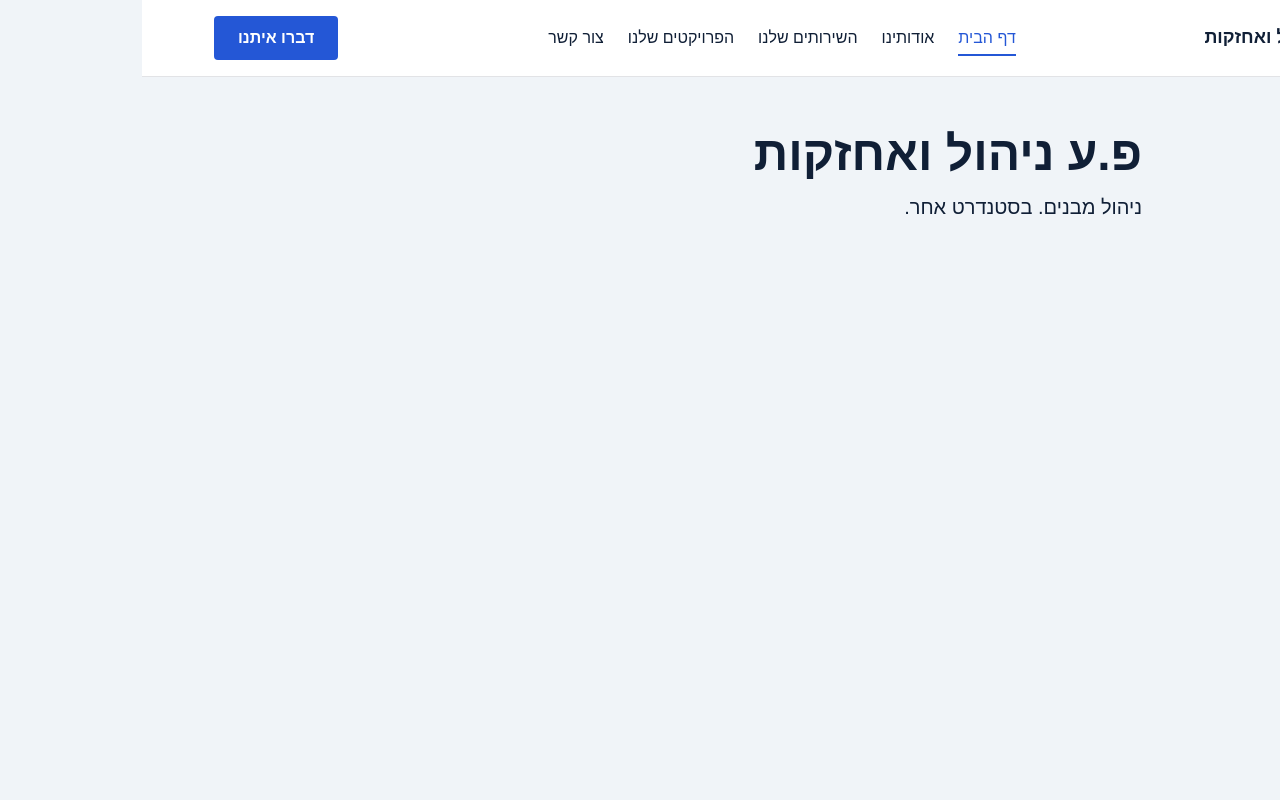
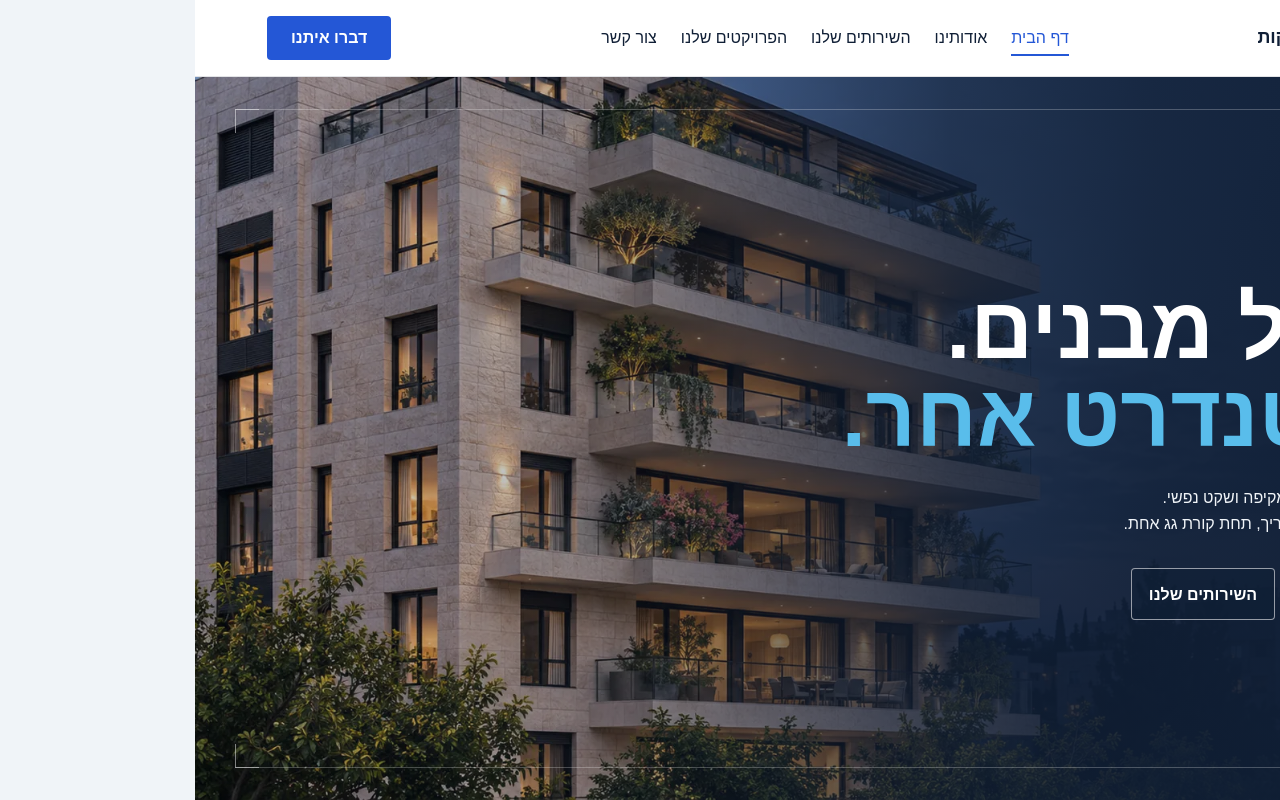
Before and after one commit to Omerf130/if-mivnim-managment, a Next.js app: page / in a window 1280 px wide. Built offline with nearby package versions, Linux system fonts and the light colour scheme.

Commit message:
feat: implement cinematic hero foundation (CP3)

```diff
--- a/src/app/page.tsx
+++ b/src/app/page.tsx
@@ -1,9 +1,9 @@
-import HomeIntro from "@/sections/home/HomeIntro";
+import Hero from "@/sections/home/Hero";
 
 export default function HomePage() {
   return (
     <main id="home" tabIndex={-1}>
-      <HomeIntro />
+      <Hero />
       <div id="about" tabIndex={-1} />
       <div id="services" tabIndex={-1} />
       <div id="projects" tabIndex={-1} />
--- /dev/null
+++ b/src/sections/home/Hero.module.scss
@@ -0,0 +1,231 @@
+@use "../../styles/tokens" as tokens;
+
+.hero {
+  position: relative;
+  isolation: isolate;
+  display: grid;
+  min-block-size: clamp(34rem, calc(100svh - #{tokens.$header-height} - 1px), 62rem);
+  color: tokens.$color-white;
+  background-color: tokens.$color-navy;
+
+  &::after {
+    position: absolute;
+    z-index: -1;
+    inset: 0;
+    background: linear-gradient(
+      0deg,
+      rgba(tokens.$color-navy, 0.99) 0%,
+      rgba(tokens.$color-navy, 0.93) 24%,
+      rgba(tokens.$color-navy, 0.84) 51%,
+      rgba(tokens.$color-navy, 0.36) 74%,
+      rgba(tokens.$color-navy, 0.12) 100%
+    );
+    content: "";
+  }
+}
+
+.poster,
+.video {
+  position: absolute;
+  z-index: -2;
+  inset: 0;
+  inline-size: 100%;
+  block-size: 100%;
+  object-fit: cover;
+  object-position: 38% center;
+  pointer-events: none;
+}
+
+.video {
+  opacity: 0;
+
+  &[data-visible="true"] {
+    opacity: 1;
+  }
+}
+
+.frame {
+  position: relative;
+  display: grid;
+  align-items: end;
+  inline-size: min(100% - #{tokens.$space-2xl}, tokens.$container-wide);
+  margin-block: tokens.$space-lg;
+  margin-inline: auto;
+  padding-block: clamp(8rem, 32svh, 22rem) tokens.$space-2xl;
+  border-block: 1px solid rgba(tokens.$color-white, 0.24);
+
+  &::before,
+  &::after {
+    position: absolute;
+    inset-inline-end: 0;
+    inline-size: tokens.$space-lg;
+    block-size: tokens.$space-lg;
+    border-inline-end: 1px solid rgba(tokens.$color-white, 0.48);
+    pointer-events: none;
+    content: "";
+  }
+
+  &::before {
+    inset-block-start: -1px;
+    border-block-start: 1px solid rgba(tokens.$color-white, 0.48);
+  }
+
+  &::after {
+    inset-block-end: -1px;
+    border-block-end: 1px solid rgba(tokens.$color-white, 0.48);
+  }
+}
+
+.content {
+  max-inline-size: tokens.$container-content;
+}
+
+.accent {
+  inline-size: 2.75rem;
+  block-size: 0.1875rem;
+  margin-block-end: tokens.$space-lg;
+  background-color: tokens.$color-light-blue;
+}
+
+.title {
+  font-size: clamp(2.5rem, 9vw, 4.5rem);
+  font-weight: 800;
+  line-height: 1.02;
+
+  span {
+    display: block;
+    color: tokens.$color-light-blue;
+  }
+}
+
+.description {
+  margin-block-start: tokens.$space-lg;
+  color: tokens.$color-background;
+  font-size: clamp(1rem, 1.25vw, 1.25rem);
+  line-height: tokens.$line-height-body;
+
+  span {
+    display: block;
+  }
+}
+
+.actions {
+  display: flex;
+  flex-wrap: wrap;
+  gap: tokens.$space-sm;
+  margin-block-start: tokens.$space-xl;
+}
+
+.primary,
+.secondary {
+  display: inline-flex;
+  align-items: center;
+  justify-content: center;
+  min-block-size: 3.25rem;
+  padding: tokens.$space-sm tokens.$space-md;
+  border: 1px solid transparent;
+  border-radius: tokens.$radius-sm;
+  font-weight: tokens.$font-weight-bold;
+  text-align: center;
+  text-decoration: none;
+  transition: color tokens.$transition-fast, background-color tokens.$transition-fast;
+}
+
+.primary {
+  color: tokens.$color-navy;
+  background-color: tokens.$color-light-blue;
+
+  &:hover {
+    background-color: tokens.$color-white;
+  }
+}
+
+.secondary,
+.playback {
+  color: tokens.$color-white;
+  background-color: rgba(tokens.$color-navy, 0.55);
+  border-color: rgba(tokens.$color-white, 0.56);
+
+  &:hover {
+    background-color: tokens.$color-navy;
+  }
+}
+
+.hero :focus-visible {
+  outline-color: tokens.$color-white;
+}
+
+.playback {
+  position: absolute;
+  z-index: 1;
+  inset-block-start: calc(#{tokens.$space-lg} + 0.625rem);
+  inset-inline-end: max(calc(#{tokens.$space-lg} + 0.625rem), calc((100% - #{tokens.$container-wide}) / 2 + 0.625rem));
+  display: grid;
+  place-items: center;
+  inline-size: 2.75rem;
+  block-size: 2.75rem;
+  border-width: 1px;
+  border-style: solid;
+  border-radius: tokens.$radius-sm;
+  cursor: pointer;
+
+  &[aria-disabled="true"] {
+    cursor: default;
+  }
+}
+
+.playIcon {
+  inline-size: 0;
+  block-size: 0;
+  border-block: 0.375rem solid transparent;
+  border-left: 0.625rem solid currentColor;
+}
+
+.pauseIcon {
+  inline-size: 0.6875rem;
+  block-size: 0.75rem;
+  border-inline: 0.1875rem solid currentColor;
+}
+
+@media (min-width: tokens.$breakpoint-md) {
+  .hero::after {
+    background: linear-gradient(
+      270deg,
+      rgba(tokens.$color-navy, 0.99) 0%,
+      rgba(tokens.$color-navy, 0.91) 25%,
+      rgba(tokens.$color-navy, 0.78) 41%,
+      rgba(tokens.$color-navy, 0.31) 66%,
+      rgba(tokens.$color-navy, 0.14) 100%
+    );
+  }
+
+  .frame {
+    align-items: center;
+    margin-block: tokens.$space-xl;
+    padding-block: tokens.$space-2xl;
+  }
+
+  .title {
+    font-size: clamp(3.75rem, 6.8vw, 7rem);
+  }
+
+  .actions {
+    gap: tokens.$space-md;
+  }
+
+  .primary,
+  .secondary {
+    min-inline-size: 9rem;
+  }
+
+  .playback {
+    inset-block: auto calc(#{tokens.$space-xl} + 0.625rem);
+  }
+}
+
+@media (prefers-reduced-motion: reduce) {
+  .primary,
+  .secondary {
+    transition: none;
+  }
+}
--- /dev/null
+++ b/src/sections/home/Hero.tsx
@@ -0,0 +1,47 @@
+import Image from "next/image";
+
+import styles from "./Hero.module.scss";
+import HeroVideo from "./HeroVideo";
+
+export default function Hero({
+  posterSrc = "/media/residential-exterior.webp",
+  videoSrc,
+}: {
+  posterSrc?: string;
+  videoSrc?: string;
+}) {
+  return (
+    <section className={styles.hero} aria-labelledby="hero-title">
+      <Image
+        className={styles.poster}
+        src={posterSrc}
+        alt=""
+        fill
+        preload
+        unoptimized
+      />
+      {videoSrc && <HeroVideo src={videoSrc} />}
+      <div className={styles.frame}>
+        <div className={styles.content}>
+          <div className={styles.accent} aria-hidden="true" />
+          <h1 id="hero-title" className={styles.title}>
+            ניהול מבנים.{" "}
+            <span>בסטנדרט אחר.</span>
+          </h1>
+          <p className={styles.description}>
+            <span>ניהול מקצועי, תחזוקה מקיפה ושקט נפשי.</span>{" "}
+            <span>כל מה שהבניין שלכם צריך, תחת קורת גג אחת.</span>
+          </p>
+          <div className={styles.actions}>
+            <a className={styles.primary} href="#contact">
+              דברו איתנו
+            </a>
+            <a className={styles.secondary} href="#services">
+              השירותים שלנו
+            </a>
+          </div>
+        </div>
+      </div>
+    </section>
+  );
+}
--- /dev/null
+++ b/src/sections/home/HeroVideo.tsx
@@ -0,0 +1,101 @@
+"use client";
+
+import { useEffect, useRef, useState } from "react";
+
+import styles from "./Hero.module.scss";
+
+function playVideo(video: HTMLVideoElement, src: string) {
+  if (!video.hasAttribute("src")) {
+    video.src = src;
+  }
+
+  // A rejected autoplay request leaves the still visible and the button usable.
+  void video.play().catch(() => {});
+}
+
+export default function HeroVideo({ src }: { src: string }) {
+  const videoRef = useRef<HTMLVideoElement>(null);
+  const [isPlaying, setIsPlaying] = useState(false);
+  const [hasFrame, setHasFrame] = useState(false);
+  const [hasError, setHasError] = useState(false);
+
+  useEffect(() => {
+    const video = videoRef.current;
+    if (!video) return;
+
+    const motion = window.matchMedia("(prefers-reduced-motion: reduce)");
+    const connection = (navigator as Navigator & { connection?: { saveData?: boolean } })
+      .connection;
+
+    const startAutoplay = () => {
+      if (!video.hasAttribute("src") && !motion.matches && !connection?.saveData) {
+        playVideo(video, src);
+      }
+    };
+
+    const stopForReducedMotion = (event: MediaQueryListEvent) => {
+      if (event.matches) video.pause();
+    };
+
+    if (document.readyState === "complete") {
+      startAutoplay();
+    } else {
+      window.addEventListener("load", startAutoplay, { once: true });
+    }
+    motion.addEventListener("change", stopForReducedMotion);
+
+    return () => {
+      window.removeEventListener("load", startAutoplay);
+      motion.removeEventListener("change", stopForReducedMotion);
+    };
+  }, [src]);
+
+  function togglePlayback() {
+    const video = videoRef.current;
+    if (!video || hasError) return;
+
+    if (video.paused) {
+      playVideo(video, src);
+    } else {
+      video.pause();
+    }
+  }
+
+  const label = hasError
+    ? "סרטון הרקע אינו זמין"
+    : isPlaying
+      ? "השהיית סרטון הרקע"
+      : "הפעלת סרטון הרקע";
+
+  return (
+    <>
+      <video
+        ref={videoRef}
+        className={styles.video}
+        data-visible={hasFrame && !hasError}
+        aria-hidden="true"
+        tabIndex={-1}
+        muted
+        loop
+        playsInline
+        preload="none"
+        onPlay={() => setIsPlaying(true)}
+        onPause={() => setIsPlaying(false)}
+        onPlaying={() => setHasFrame(true)}
+        onError={() => {
+          setHasError(true);
+          setIsPlaying(false);
+        }}
+      />
+      <button
+        type="button"
+        className={styles.playback}
+        aria-label={label}
+        aria-disabled={hasError || undefined}
+        onClick={togglePlayback}
+      >
+        <span className={isPlaying ? styles.pauseIcon : styles.playIcon} aria-hidden="true" />
+      </button>
+    </>
+  );
+}
--- a/src/sections/home/HomeIntro.module.scss
+++ /dev/null
@@ -1,19 +0,0 @@
-@use "../../styles/tokens" as tokens;
-
-.intro {
-  max-inline-size: tokens.$container-content;
-  margin-inline: auto;
-  padding-block: tokens.$space-2xl;
-  padding-inline: tokens.$space-lg;
-}
-
-.title {
-  font-size: tokens.$font-size-title;
-  font-weight: tokens.$font-weight-bold;
-  line-height: tokens.$line-height-title;
-}
-
-.tagline {
-  margin-block-start: tokens.$space-sm;
-  font-size: tokens.$font-size-lead;
-}
--- a/src/sections/home/HomeIntro.tsx
+++ /dev/null
@@ -1,10 +0,0 @@
-import styles from "./HomeIntro.module.scss";
-
-export default function HomeIntro() {
-  return (
-    <div className={styles.intro}>
-      <h1 className={styles.title}>פ.ע ניהול ואחזקות</h1>
-      <p className={styles.tagline}>ניהול מבנים. בסטנדרט אחר.</p>
-    </div>
-  );
-}
```
Also changed, not shown: public/media/residential-exterior.webp (added), 1 other file (tests, documents, lock files or other folders).
